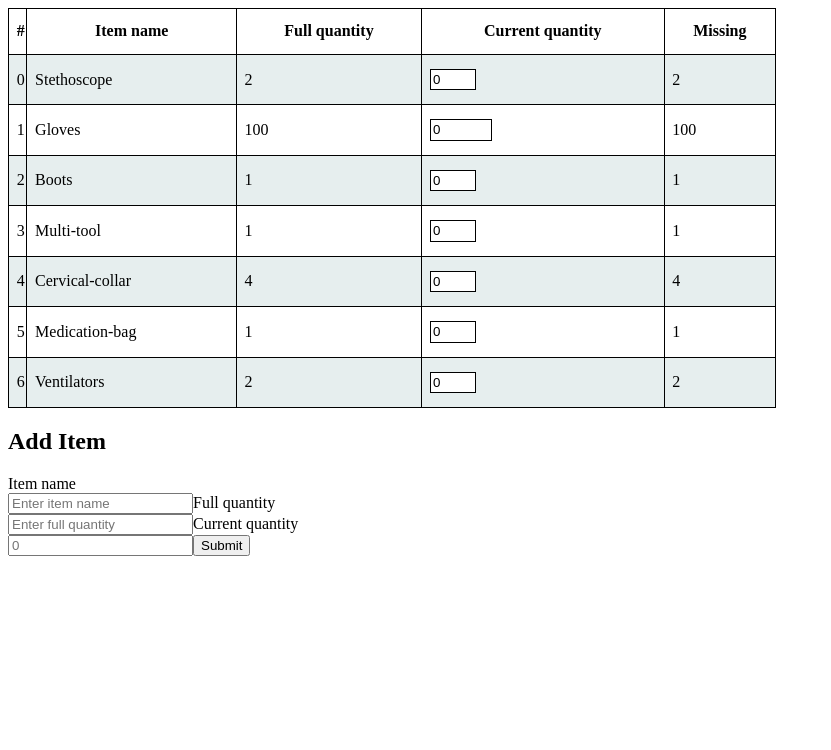
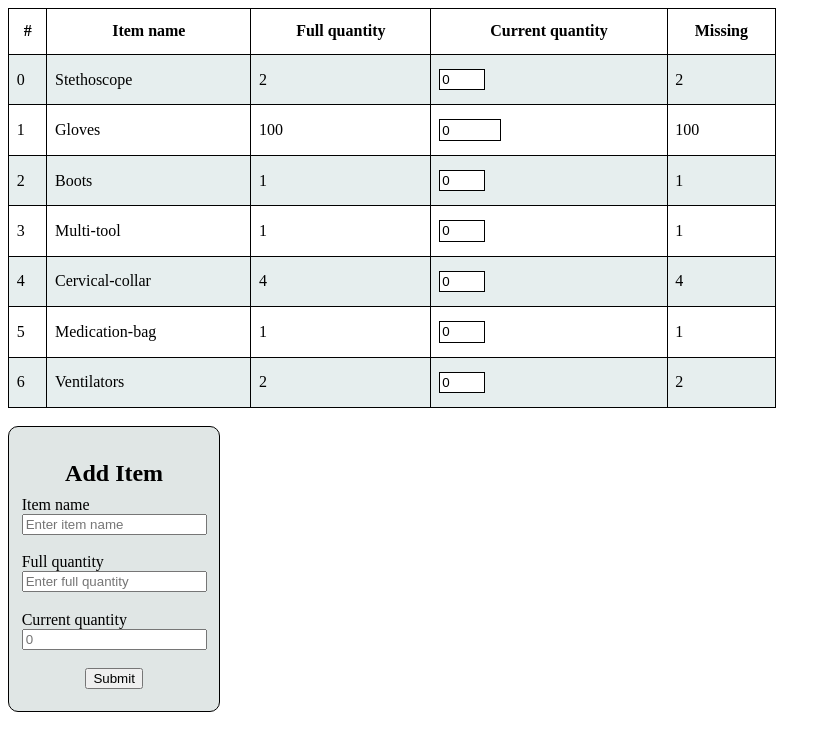
Before and after one commit to EhoodGoren/equipment-check, a React (Create React App) app: page /equipment in a window 1280 px wide. Shown: the top 750 px of the page, without its empty margins (0-831 px from the left). Built offline with nearby package versions, Linux system fonts and the light colour scheme.

Commit message:
Styled add item form

```diff
--- /dev/null
+++ b/src/Components/AddItemForm.css
@@ -0,0 +1,13 @@
+#add-item-form {
+    background-color: #E0E6E5;
+    border-radius: 10px;
+    padding: 1%;
+    float: left;
+    border: 1px solid black;
+    display: flex;
+    flex-direction: column;
+    align-items: center;
+}
+#add-item-form *{
+    margin-bottom: 5%;
+}
--- a/src/Components/AddItemForm.jsx
+++ b/src/Components/AddItemForm.jsx
@@ -1,6 +1,7 @@
 import React, { useRef } from "react";
 import { connect } from 'react-redux';
 import { addItem } from '../redux/actions/equipmentActions';
+import './AddItemForm.css';
 
 function AddItemForm({ equipment, addItem }) {
     const nameInput = useRef();
@@ -15,15 +16,21 @@ function AddItemForm({ equipment, addItem }) {
         addItem(nameInput.current.value, fullQuantityInput.current.value, currentQuantityInput.current.value);
     }
     return(
-        <div>
-            <h2>Add Item</h2>
+        <div id='add-item-form'>
+            <h2 id='add-item-title'>Add Item</h2>
+            <div id='item-name'>
                 <label htmlFor='name' >Item name</label><br />
                 <input name='name' ref={nameInput} placeholder="Enter item name" />
+            </div>
+            <div id='full-quantity'>
                 <label htmlFor='full'>Full quantity</label><br />
                 <input name='full' ref={fullQuantityInput} placeholder="Enter full quantity" />
+            </div>
+            <div id='current-quantity'>
                 <label htmlFor='current'>Current quantity</label><br />
                 <input name='current' ref={currentQuantityInput} type='number' placeholder={0} />
-            <button type='submit' onClick={submitItem}>Submit</button>
+            </div>
+            <button id='submit-item' type='submit' onClick={submitItem}>Submit</button>
         </div>
     )
 }
--- a/src/Components/Equipment.css
+++ b/src/Components/Equipment.css
@@ -14,3 +14,6 @@
 #equipment .item-row:nth-child(odd) td {
     background-color: white;
 }
+#equipment tr td:nth-child(1), th:nth-child(1) {
+    width: 5%;
+}
--- a/src/Components/ManageEquipment.jsx
+++ b/src/Components/ManageEquipment.jsx
@@ -5,7 +5,7 @@ import AddItemForm from "./AddItemForm";
 function ManageEquipment() {
     return(
         <div>
-            <Equipment />
+            <Equipment /><br />
             <AddItemForm />
         </div>
     )
```
Lines whose indentation alone changed are shown as unchanged.
